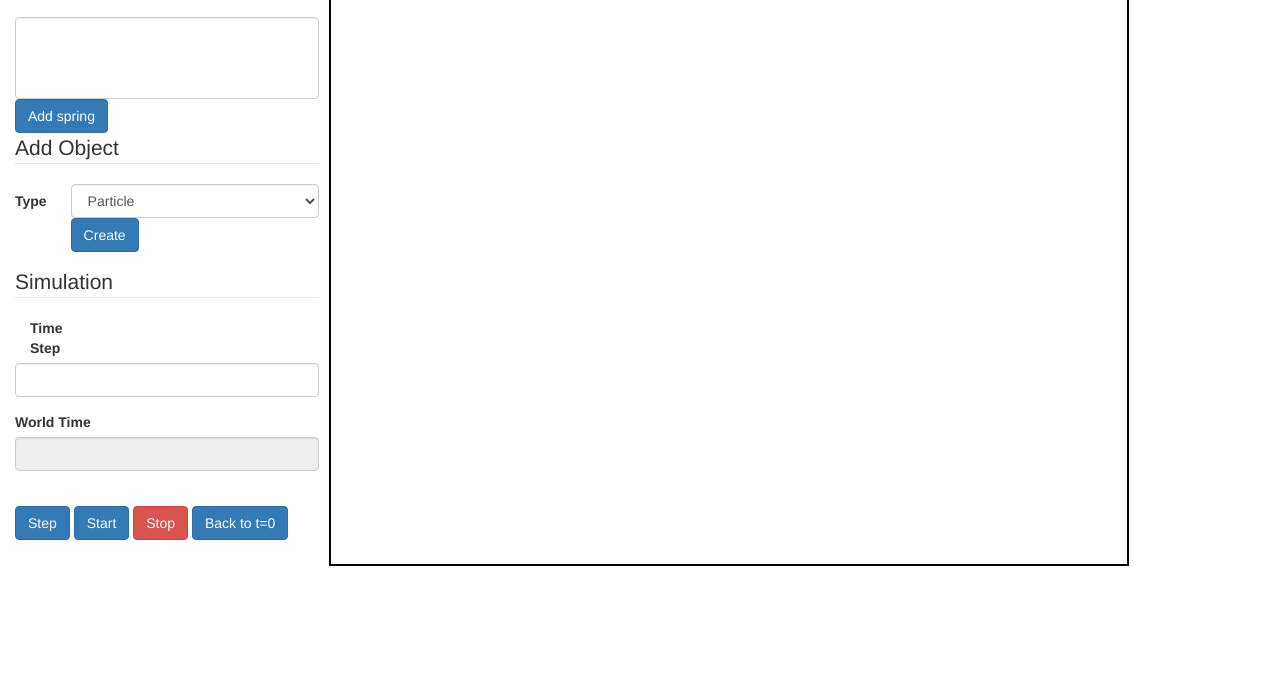
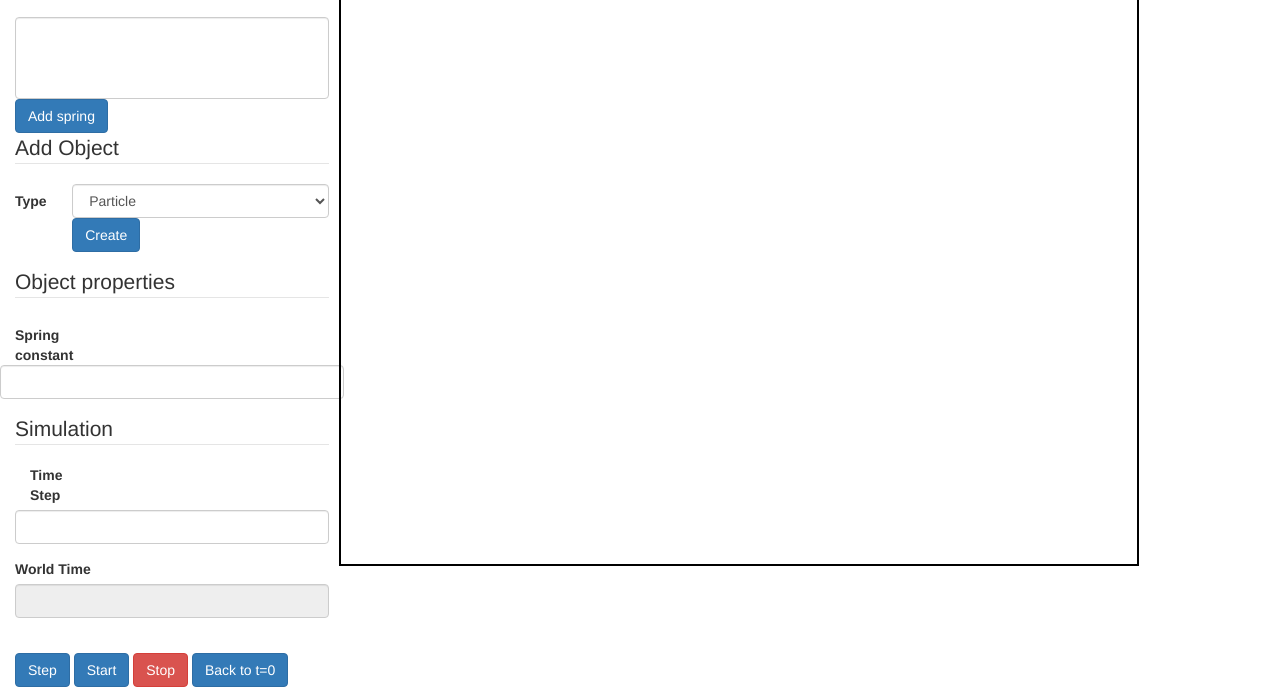
Before and after one commit to sfetzel/Labrador, a website: page www/index.html in a window 1280 px wide. Shown: the part 119-811 px from the top of the page. Drawn offline with Linux system fonts and the light colour scheme.

Commit message:
added control for spring constant

```diff
--- a/www/index.html
+++ b/www/index.html
@@ -38,6 +38,15 @@
                 </div>
             </fieldset>
 
+
+            <fieldset class="form-horizontal" ng-show="selectedItems.length === 1">
+                <legend>Object properties</legend>
+                <div class="form-group" ng-show="selectedItems[0].constructor.name == 'Spring'">
+                    <label class="col-sm-2 control-label">Spring constant</label>
+                    <input step="0.1" type="number" class="form-control" ng-model="selectedItems[0].newtonPerDistance" />
+                </div>
+            </fieldset>
+
             <fieldset>
                 <legend>Simulation</legend>
                 <div class="form-group">
```
